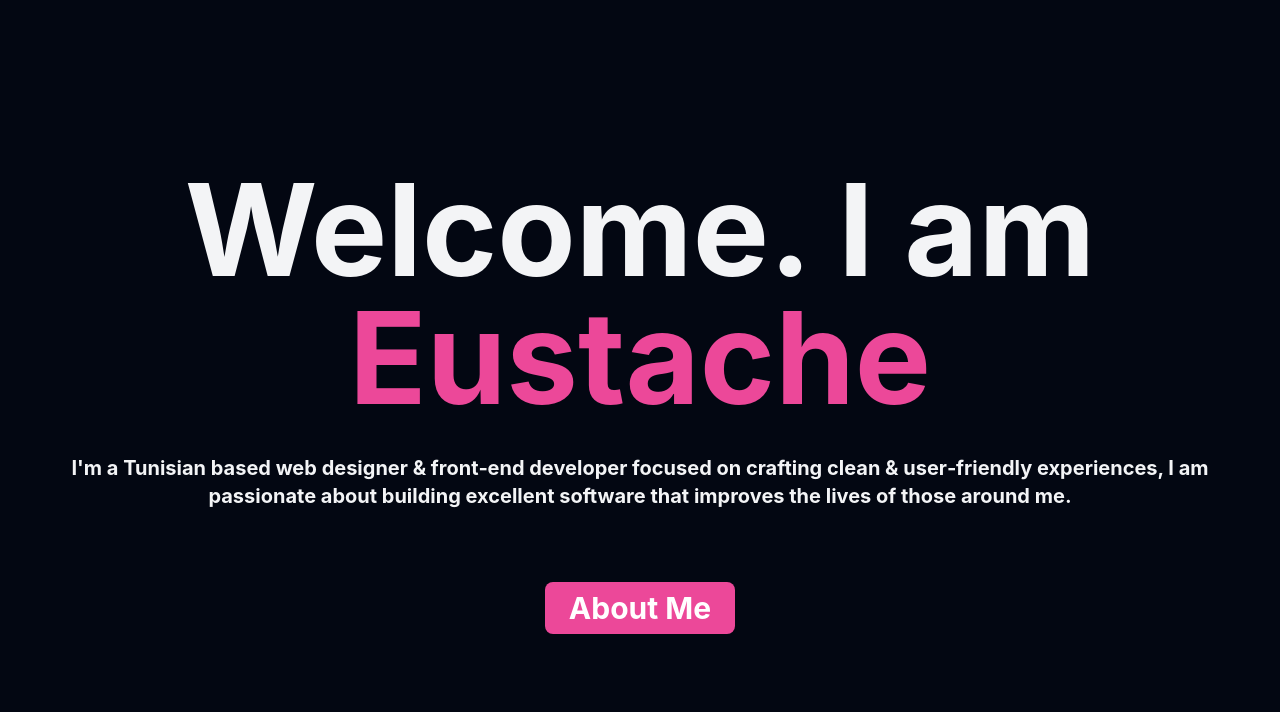
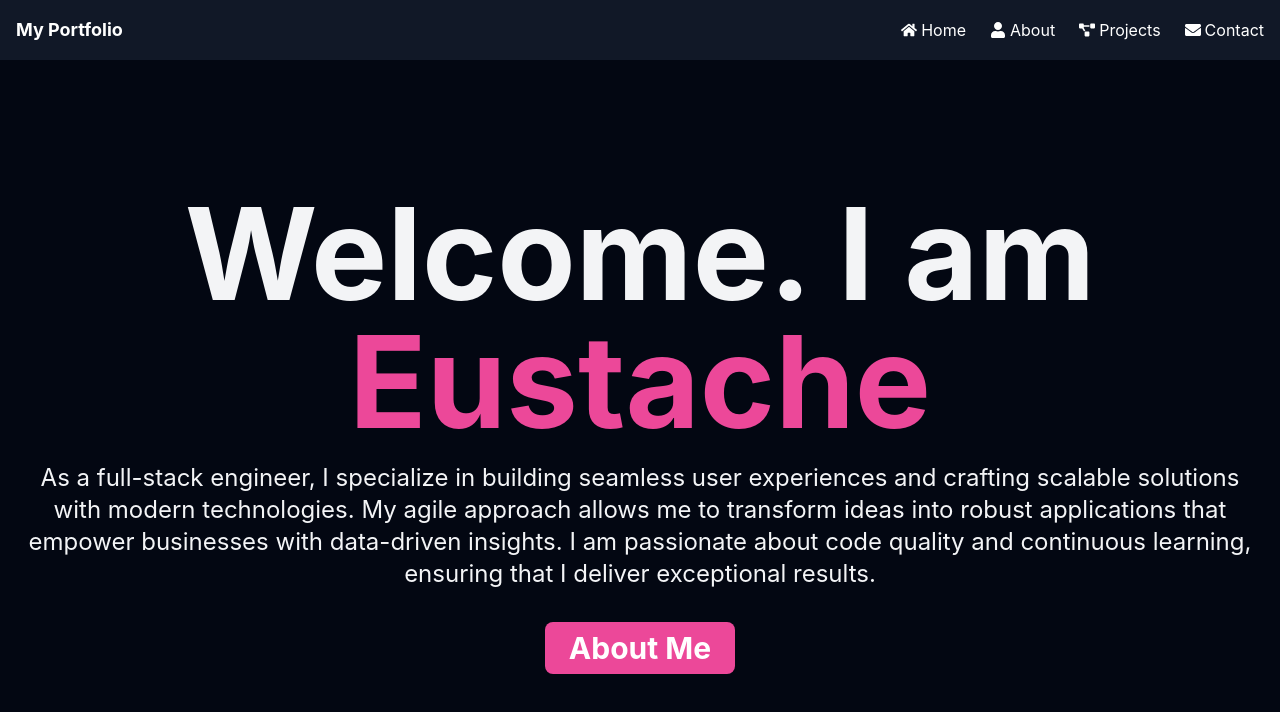
Before and after one commit to Eustachekamala/Portfolio-eustache, a React (Vite) app: page / in a window 1280 px wide. Shown: the top 712 px of the page. Built offline with nearby package versions, Linux system fonts and the light colour scheme.

Commit message:
added component navbar and update some style

```diff
--- a/package.json
+++ b/package.json
@@ -16,6 +16,7 @@
     "gsap": "^3.12.5",
     "react": "^18.3.1",
     "react-dom": "^18.3.1",
+    "react-icons": "^5.3.0",
     "react-router-dom": "^6.26.2",
     "web-vitals": "^4.2.3"
   },
--- a/src/App.css
+++ b/src/App.css
@@ -584,12 +584,75 @@ video {
   font-weight: 600;
 }
 
+.container {
+  width: 100%;
+}
+
+@media (min-width: 640px) {
+  .container {
+    max-width: 640px;
+  }
+}
+
+@media (min-width: 768px) {
+  .container {
+    max-width: 768px;
+  }
+}
+
+@media (min-width: 1024px) {
+  .container {
+    max-width: 1024px;
+  }
+}
+
+@media (min-width: 1280px) {
+  .container {
+    max-width: 1280px;
+  }
+}
+
+@media (min-width: 1536px) {
+  .container {
+    max-width: 1536px;
+  }
+}
+
+.fixed {
+  position: fixed;
+}
+
 .relative {
   position: relative;
 }
 
-.mt-10 {
-  margin-top: 2.5rem;
+.z-10 {
+  z-index: 10;
+}
+
+.mx-auto {
+  margin-left: auto;
+  margin-right: auto;
+}
+
+.mb-4 {
+  margin-bottom: 1rem;
+}
+
+.mb-6 {
+  margin-bottom: 1.5rem;
+}
+
+.mb-8 {
+  margin-bottom: 2rem;
+}
+
+.mr-1 {
+  margin-right: 0.25rem;
+}
+
+.mt-4 {
+  margin-top: 1rem;
 }
 
 .mt-6 {
@@ -598,6 +661,10 @@ video {
 
 .flex {
   display: flex;
+}
+
+.hidden {
+  display: none;
 }
 
 .h-44 {
@@ -612,12 +679,20 @@ video {
   height: 100vh;
 }
 
+.w-1\/2 {
+  width: 50%;
+}
+
 .w-44 {
   width: 11rem;
 }
 
 .w-full {
   width: 100%;
+}
+
+.transform {
+  transform: translate(var(--tw-translate-x), var(--tw-translate-y)) rotate(var(--tw-rotate)) skewX(var(--tw-skew-x)) skewY(var(--tw-skew-y)) scaleX(var(--tw-scale-x)) scaleY(var(--tw-scale-y));
 }
 
 .flex-col {
@@ -630,6 +705,22 @@ video {
 
 .justify-center {
   justify-content: center;
+}
+
+.justify-between {
+  justify-content: space-between;
+}
+
+.space-x-1 > :not([hidden]) ~ :not([hidden]) {
+  --tw-space-x-reverse: 0;
+  margin-right: calc(0.25rem * var(--tw-space-x-reverse));
+  margin-left: calc(0.25rem * calc(1 - var(--tw-space-x-reverse)));
+}
+
+.space-x-6 > :not([hidden]) ~ :not([hidden]) {
+  --tw-space-x-reverse: 0;
+  margin-right: calc(1.5rem * var(--tw-space-x-reverse));
+  margin-left: calc(1.5rem * calc(1 - var(--tw-space-x-reverse)));
 }
 
 .overflow-x-hidden {
@@ -657,6 +748,11 @@ video {
   border-color: rgb(236 72 153 / var(--tw-border-opacity));
 }
 
+.bg-gray-900 {
+  --tw-bg-opacity: 1;
+  background-color: rgb(17 24 39 / var(--tw-bg-opacity));
+}
+
 .bg-gray-950 {
   --tw-bg-opacity: 1;
   background-color: rgb(3 7 18 / var(--tw-bg-opacity));
@@ -672,8 +768,8 @@ video {
      object-fit: cover;
 }
 
-.p-8 {
-  padding: 2rem;
+.p-4 {
+  padding: 1rem;
 }
 
 .px-4 {
@@ -691,9 +787,18 @@ video {
   padding-bottom: 0.5rem;
 }
 
+.py-3 {
+  padding-top: 0.75rem;
+  padding-bottom: 0.75rem;
+}
+
 .py-4 {
   padding-top: 1rem;
   padding-bottom: 1rem;
+}
+
+.pt-16 {
+  padding-top: 4rem;
 }
 
 .text-center {
@@ -707,6 +812,11 @@ video {
 
 .text-5xl {
   font-size: 3rem;
+  line-height: 1;
+}
+
+.text-6xl {
+  font-size: 3.75rem;
   line-height: 1;
 }
 
@@ -777,9 +887,28 @@ a {
   background-color: rgb(244 114 182 / var(--tw-bg-opacity));
 }
 
+.hover\:text-pink-500:hover {
+  --tw-text-opacity: 1;
+  color: rgb(236 72 153 / var(--tw-text-opacity));
+}
+
 @media (min-width: 640px) {
+  .sm\:w-1\/3 {
+    width: 33.333333%;
+  }
+
+  .sm\:text-2xl {
+    font-size: 1.5rem;
+    line-height: 2rem;
+  }
+
   .sm\:text-6xl {
     font-size: 3.75rem;
+    line-height: 1;
+  }
+
+  .sm\:text-8xl {
+    font-size: 6rem;
     line-height: 1;
   }
 
@@ -790,6 +919,18 @@ a {
 }
 
 @media (min-width: 768px) {
+  .md\:flex {
+    display: flex;
+  }
+
+  .md\:hidden {
+    display: none;
+  }
+
+  .md\:w-1\/4 {
+    width: 25%;
+  }
+
   .md\:text-2xl {
     font-size: 1.5rem;
     line-height: 2rem;
@@ -802,6 +943,10 @@ a {
 }
 
 @media (min-width: 1024px) {
+  .lg\:w-1\/5 {
+    width: 20%;
+  }
+
   .lg\:text-3xl {
     font-size: 1.875rem;
     line-height: 2.25rem;
--- /dev/null
+++ b/src/components/navbar.jsx
@@ -0,0 +1,43 @@
+import { Link } from 'react-router-dom';
+import { FaHome, FaUser, FaProjectDiagram, FaEnvelope } from 'react-icons/fa';
+
+function Navbar() {
+  return (
+    <nav className="bg-gray-900 text-white p-4 fixed w-full z-10">
+      <div className="container mx-auto flex justify-between items-center">
+        <div className="text-lg font-bold">My Portfolio</div>
+        <div className="flex space-x-6">
+          {/* Mobile Icons Only */}
+          <Link to="/" className="flex items-center space-x-1 md:hidden">
+            <FaHome />
+          </Link>
+          <Link to="/About" className="flex items-center space-x-1 md:hidden">
+            <FaUser />
+          </Link>
+          <Link to="/Projects" className="flex items-center space-x-1 md:hidden">
+            <FaProjectDiagram />
+          </Link>
+          <Link to="/Contact" className="flex items-center space-x-1 md:hidden">
+            <FaEnvelope />
+          </Link>
+
+          {/* Desktop Text and Icons */}
+          <Link to="/" className="hidden md:flex items-center hover:text-pink-500">
+            <FaHome className="mr-1" /> Home
+          </Link>
+          <Link to="/About" className="hidden md:flex items-center hover:text-pink-500">
+            <FaUser className="mr-1" /> About
+          </Link>
+          <Link to="/Projects" className="hidden md:flex items-center hover:text-pink-500">
+            <FaProjectDiagram className="mr-1" /> Projects
+          </Link>
+          <Link to="/Contact" className="hidden md:flex items-center hover:text-pink-500">
+            <FaEnvelope className="mr-1" /> Contact
+          </Link>
+        </div>
+      </div>
+    </nav>
+  );
+}
+
+export default Navbar;
--- a/src/pages/404.jsx
+++ b/src/pages/404.jsx
@@ -1,10 +1,18 @@
-
+import { Link } from 'react-router-dom';
+import NotFoundImage from '../assets/404.jpeg';
 
 function NotFound() {
   return (
-    <div>
-      <h1>404</h1>
-      <p>Page not found</p>
+    <div className="flex flex-col items-center justify-center h-screen bg-gray-950 text-white text-center p-4">
+      <img
+        src={NotFoundImage}
+        alt="Not Found"
+        className="w-1/2 sm:w-1/3 md:w-1/4 lg:w-1/5 mb-8 rounded-full"
+      />
+      <p className="text-xl sm:text-2xl mb-6">Page not found</p>
+      <Link to="/" className="bg-pink-500 text-white px-6 py-3 rounded-lg transition duration-300 hover:bg-pink-400">
+        Go Back to Home
+      </Link>
     </div>
   );
 }
--- a/src/pages/home.jsx
+++ b/src/pages/home.jsx
@@ -1,6 +1,7 @@
 import gsap from 'gsap';
 import { Link } from 'react-router-dom';
 import { useRef, useLayoutEffect } from 'react';
+import Navbar from '../components/navbar';
 
 function Home() {
   const componentRef = useRef(null);
@@ -20,18 +21,22 @@ function Home() {
 
   return (
     <div className="relative" ref={componentRef}>
-      <div className="h-screen flex flex-col justify-center items-center bg-gray-950 text-center">
+      <Navbar />
+      <div className="h-screen flex flex-col justify-center items-center bg-gray-950 text-center pt-16">
         <h1
           id="welcome"
           className="text-5xl sm:text-6xl md:text-7xl lg:text-8xl xl:text-9xl font-bold text-gray-100 font-spaceGrotesk"
         >
           Welcome. I am <span className="text-pink-500">Eustache</span>
-          <p className='text-xl p-8'>I'm a Tunisian based web designer & front‑end developer focused
-            on crafting clean & user‑friendly experiences,
-            I am passionate about building excellent software that
-            improves the lives of those around me.</p>
         </h1>
-        <button className="mt-10 bg-pink-500 text-white px-6 py-2 rounded-lg transition duration-300 hover:bg-pink-400">
+        <p className='text-lg sm:text-xl md:text-2xl p-4 text-gray-100 font-spaceGrotesk'>
+          As a full-stack engineer, I specialize in building seamless user experiences
+          and crafting scalable solutions with modern technologies. My agile approach
+          allows me to transform ideas into robust applications that empower businesses
+          with data-driven insights. I am passionate about code quality and continuous
+          learning, ensuring that I deliver exceptional results.
+        </p>
+        <button className="mt-4 bg-pink-500 text-white px-6 py-2 rounded-lg transition duration-300 hover:bg-pink-400">
           <Link to="/About">
             <span className="text-lg sm:text-xl md:text-2xl lg:text-3xl font-bold">
               About Me
```
Also changed, not shown: src/assets/404.jpeg (added), 1 other file (tests, documents, lock files or other folders).
